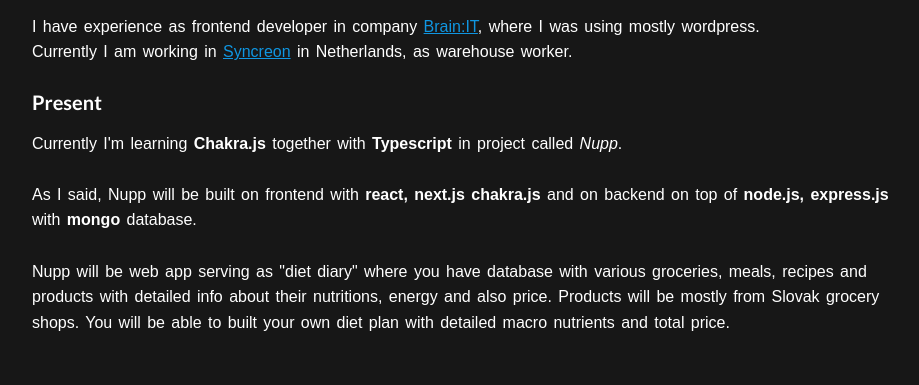
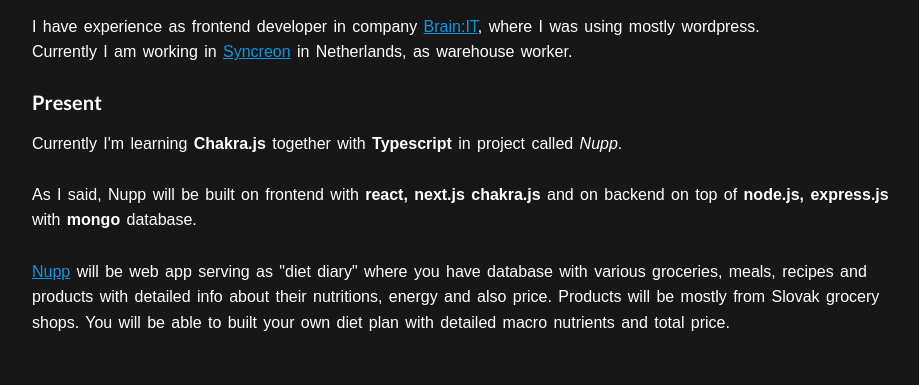
Before and after one commit to Makakusnik/MakakCV, a Next.js app: page / in a window 1280 px wide. Shown: the part 1140-1525 px from the top of the page, without its empty margins (173-1092 px from the left). Built offline with nearby package versions, Linux system fonts and the light colour scheme.

Commit message:
Added link to github Nupp repo

```diff
--- a/pages/index.js
+++ b/pages/index.js
@@ -317,7 +317,15 @@ export default function Home() {
                     top of <strong>node.js, express.js</strong> with{" "}
                     <strong>mongo</strong> database.
                     <br></br>
-                    <br></br>Nupp will be web app serving as {'"'}diet diary
+                    <br></br>
+                    <InlineLink
+                      title="Nupp repository"
+                      target="_blank"
+                      href="https://github.com/Makakusnik/Nupp"
+                    >
+                      Nupp
+                    </InlineLink>{" "}
+                    will be web app serving as {'"'}diet diary
                     {'"'} where you have database with various groceries, meals,
                     recipes and products with detailed info about their
                     nutritions, energy and also price. Products will be mostly
```
